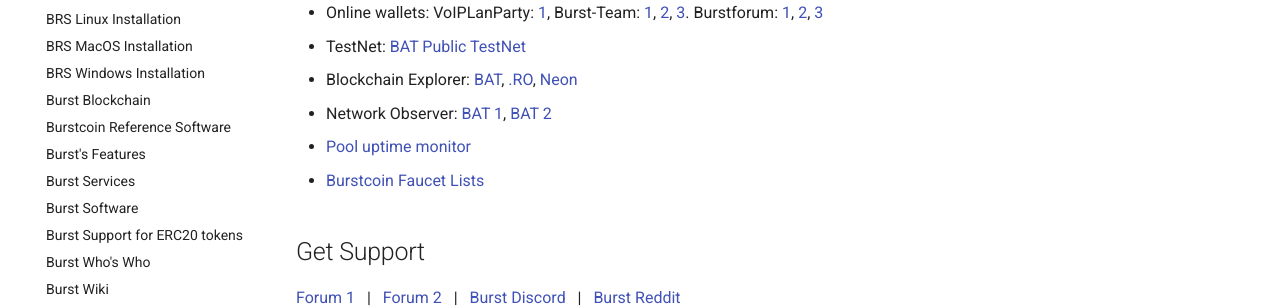
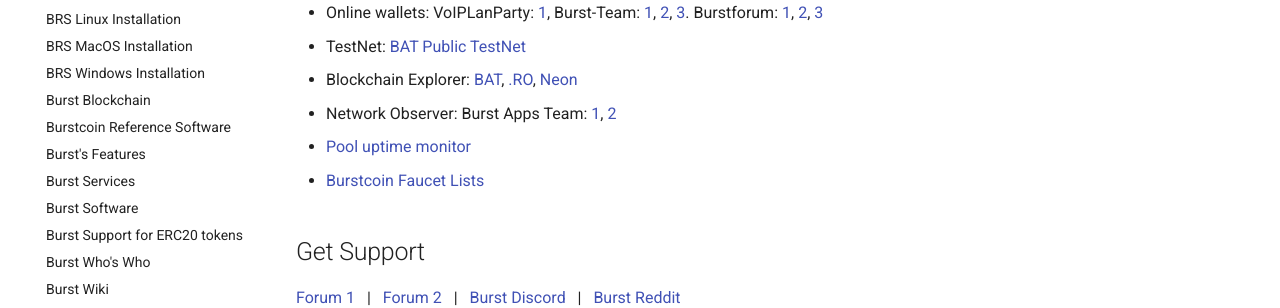
Before and after one commit to burst-apps-team/burst-wiki, an MkDocs documentation site: the page built from docs/en/index.md, in a window 1280 px wide and 900 px high, scrolled down 2495 px. Shown: the part 385-693 px from the top of the window. Built offline with MkDocs 1.6.1 and Material for MkDocs 9.7.7, drawn with Linux system fonts in a browser that asks for light colours; comment, search, counter and statistics services are not loaded; old or Windows-style settings are respelled for this version of MkDocs.

Commit message:
Update index.md

```diff
--- a/docs/en/index.md
+++ b/docs/en/index.md
@@ -74,7 +74,7 @@ Services and Tools
 
 -   TestNet: [BAT Public TestNet](http://testnet.getburst.net:6876/index.html)
 -   Blockchain Explorer: [BAT](https://explorer.burstcoin.network/), [.RO](https://explore.burstcoin.ro/), [Neon](http://burstneon.com/monitor?id=16020314477710380875)
--   Network Observer: [BAT 1](https://explorer.burstcoin.network/?action=network_status), [BAT 2](https://explorer.burst.devtrue.net/peers-charts/)
+-   Network Observer: Burst Apps Team: [1](https://explorer.burstcoin.network/?action=network_status), [2](https://explorer.burst.devtrue.net/peers-charts/)
 -   [Pool uptime monitor](https://uptime.statuscake.com/?TestID=M30iNz7TSq)
 -   [Burstcoin Faucet Lists](http://burstfaucets.com/)
 
```
